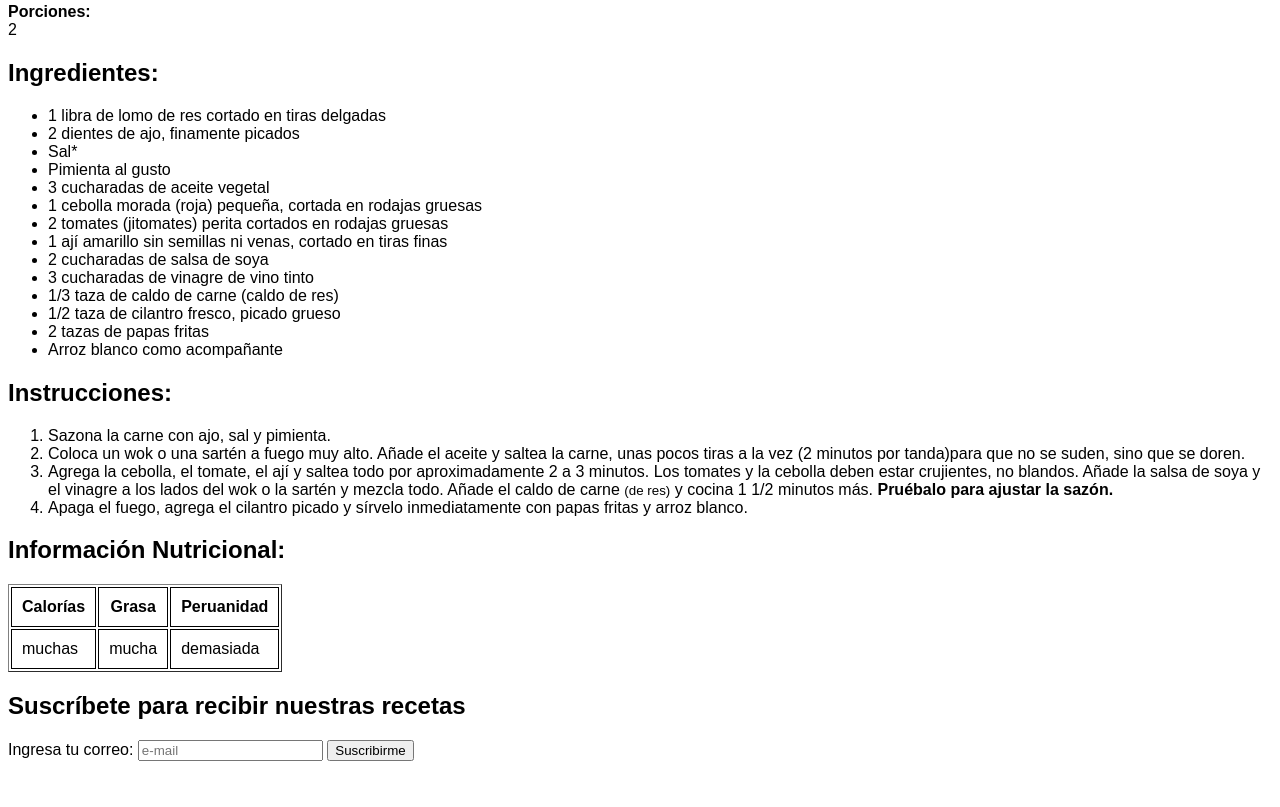
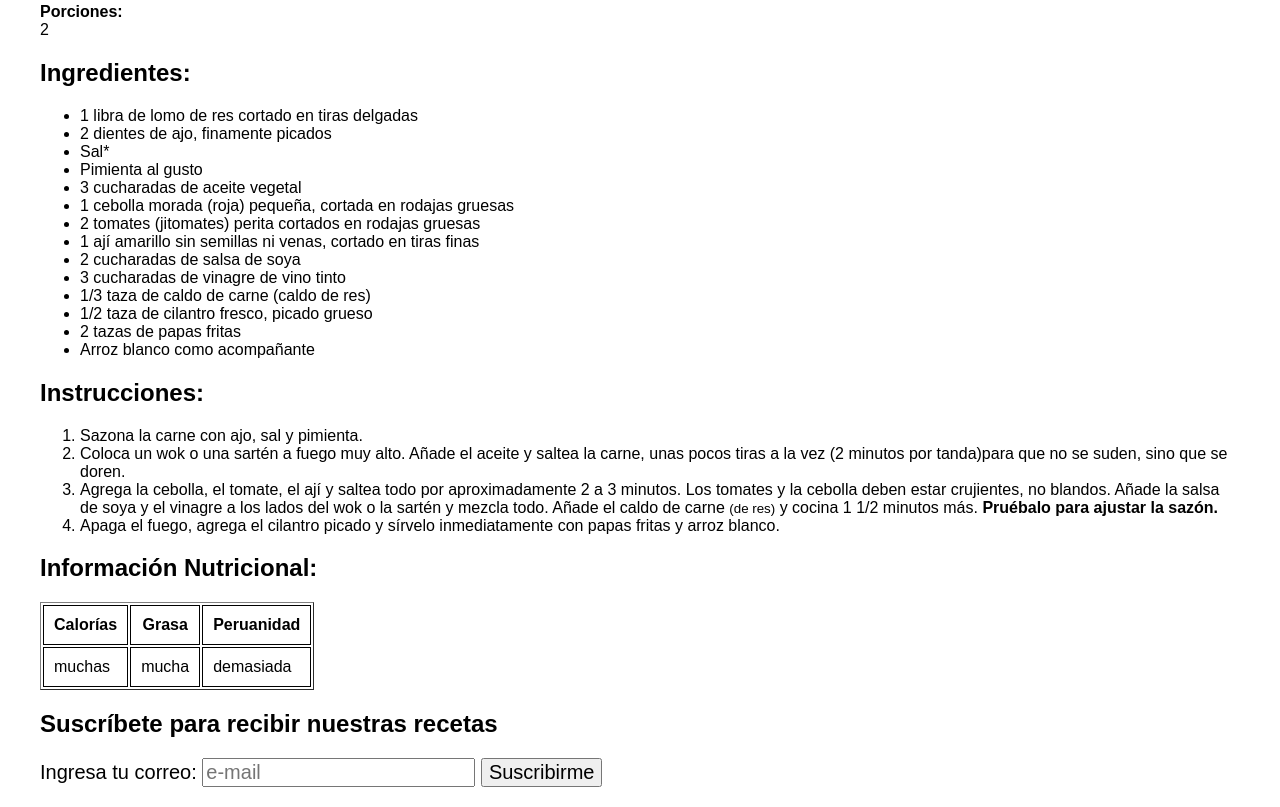
Before and after one commit to arturo1111/arturo1111.github.io, a plain HTML site: page index.html in a window 1280 px wide. Shown: the part 495-1302 px from the top of the page. Before the commit the page ends 1264 px from the top, so only its background shows below. Drawn offline with Linux system fonts and the light colour scheme.

Commit message:
Actualizar estilos

```diff
--- a/css/index.css
+++ b/css/index.css
@@ -1,5 +1,6 @@
 body {
   font-family: Arial, Helvetica, sans-serif;
+  margin: 20px 40px
 }
 
 div.banner {
@@ -21,3 +22,11 @@ table td, table th {
   border: 1px solid #000;
   padding: 10px;
 }
+
+.suscribir {
+  font-size: 20px;
+}
+
+input, button {
+  font-size: 20px;
+}
```
